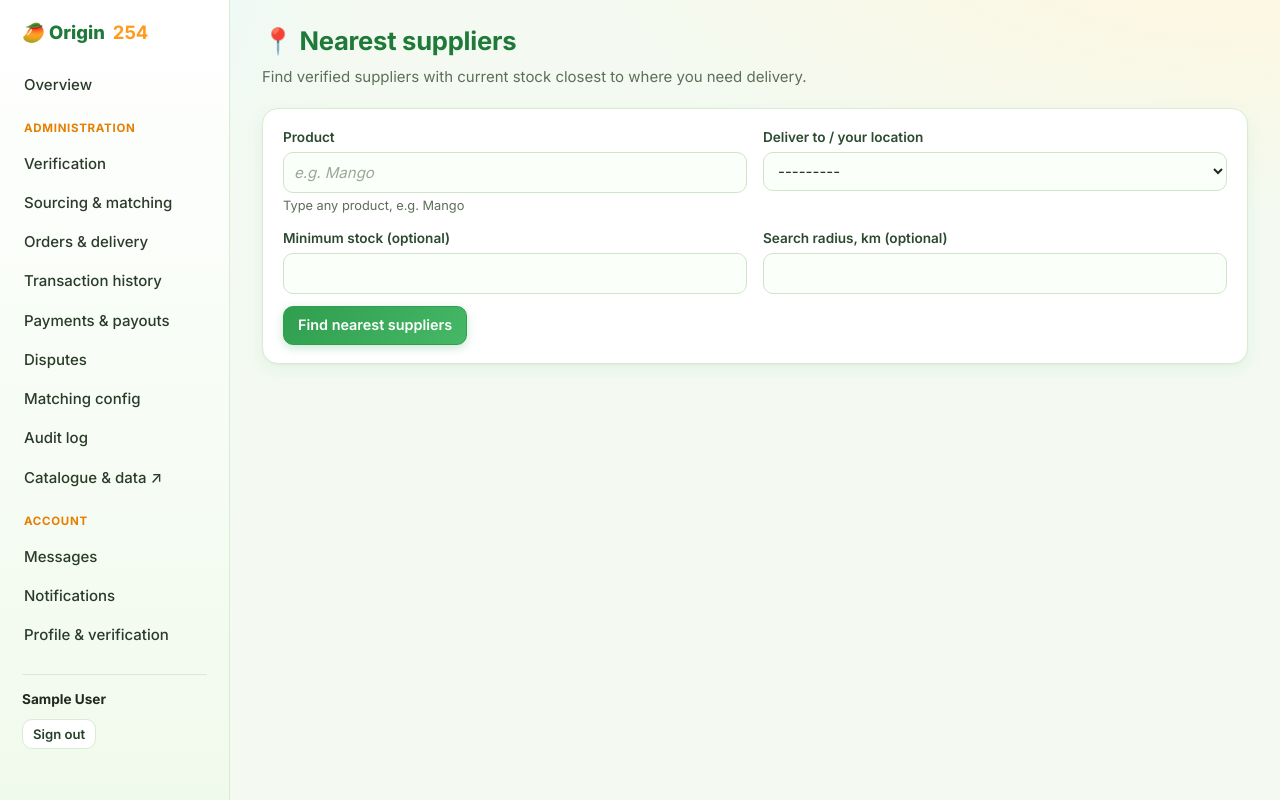
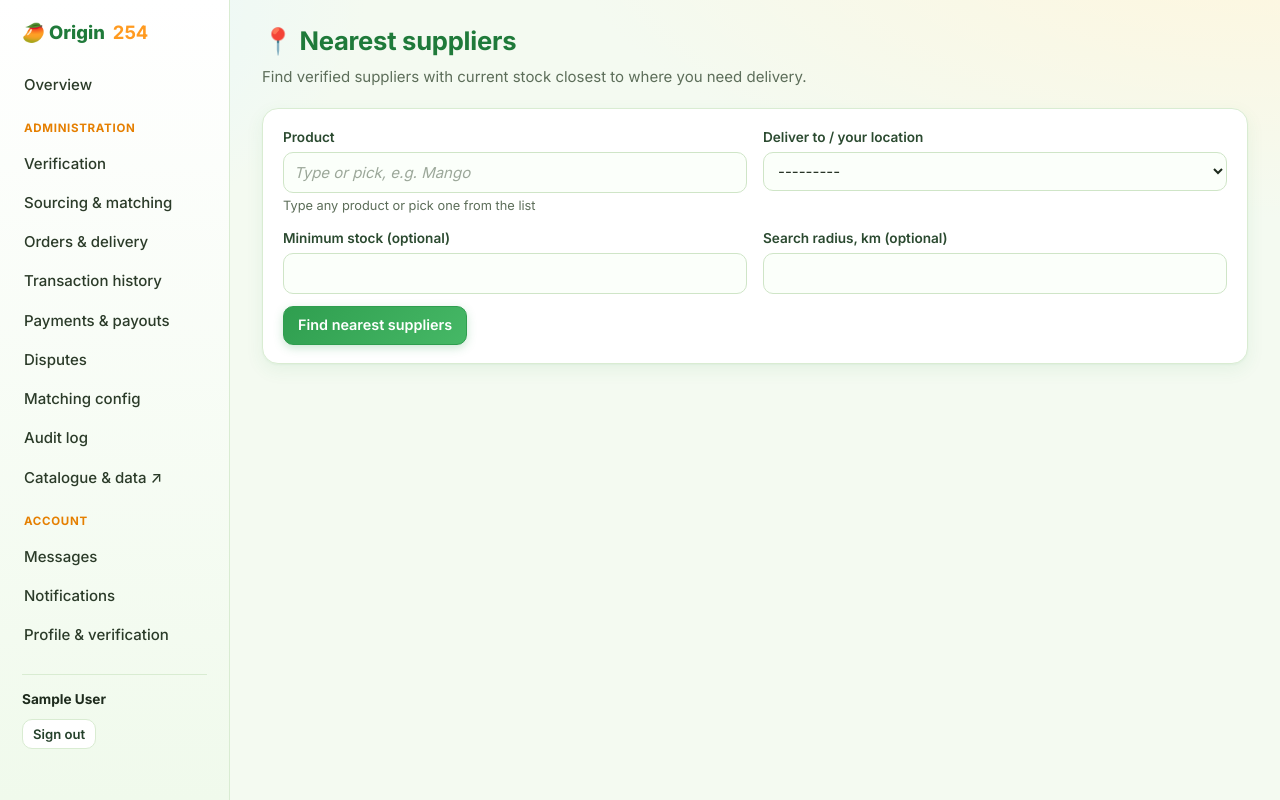
Before and after one commit to origin723/origin-254, a Django app: page /app/suppliers/nearest/ in a window 1280 px wide. Run offline with Django 5.2, Linux system fonts and the light colour scheme; the visitor is signed in with stand-in values (Sample User, id 1); data that the repository does not hold is empty; parts of the project's set-up code (start-up, migrations or seed data) failed here and were passed over.

Commit message:
Product fields: type any product or pick from the list
A shared <datalist> of active products (and varieties) backs the product
fields on nearest suppliers, new request, inventory, market search and the
dashboard search, so users can pick a known product or still type a new one.

Co-Authored-By: Claude Opus 5.5 <noreply@anthropic.com>

```diff
--- a/backend/apps/web/context.py
+++ b/backend/apps/web/context.py
@@ -3,3 +3,18 @@ def unread_counts(request):
     if not user or not user.is_authenticated:
         return {}
     return {"unread_notifications": user.notifications.filter(read_at__isnull=True).count()}
+
+
+def product_options(request):
+    """Names for the shared <datalist>s, so product fields accept typing or picking. Lazy: only
+    queried on pages that render the lists."""
+    from django.utils.functional import SimpleLazyObject
+
+    from apps.catalog.models import Product, ProductVariety
+
+    return {
+        "product_options": SimpleLazyObject(
+            lambda: list(Product.objects.filter(is_active=True).order_by("name").values_list("name", flat=True))),
+        "variety_options": SimpleLazyObject(
+            lambda: list(ProductVariety.objects.order_by("name").values_list("name", flat=True).distinct())),
+    }
--- a/backend/apps/web/forms.py
+++ b/backend/apps/web/forms.py
@@ -64,7 +64,7 @@ class RegisterForm(forms.Form):
 
 
 class NearestSuppliersForm(forms.Form):
-    product = forms.CharField(max_length=120, label="Product", help_text="Type any product, e.g. Mango")
+    product = forms.CharField(max_length=120, label="Product", help_text="Type any product or pick one from the list")
     location = forms.ModelChoiceField(queryset=Location.objects.all(), label="Deliver to / your location")
     min_quantity = forms.DecimalField(required=False, min_value=0, max_digits=12, decimal_places=2,
                                       label="Minimum stock (optional)")
@@ -72,7 +72,8 @@ class NearestSuppliersForm(forms.Form):
 
     def __init__(self, *args, **kwargs):
         super().__init__(*args, **kwargs)
-        self.fields["product"].widget.attrs.update({"autocomplete": "off", "placeholder": "e.g. Mango"})
+        self.fields["product"].widget.attrs.update({"autocomplete": "off", "placeholder": "Type or pick, e.g. Mango",
+                                                    "list": "product-options"})
         grouped_locations(self.fields["location"])
 
     def clean_product(self):
@@ -114,9 +115,9 @@ class SourcingRequestForm(forms.ModelForm):
     def __init__(self, *args, **kwargs):
         super().__init__(*args, **kwargs)
         today = timezone.localdate()
-        for name in ("product_name", "variety_name"):
-            self.fields[name].widget.attrs["autocomplete"] = "off"
-        self.fields["product_name"].widget.attrs["placeholder"] = "e.g. Mango"
+        for name, options in (("product_name", "product-options"), ("variety_name", "variety-options")):
+            self.fields[name].widget.attrs.update({"autocomplete": "off", "list": options})
+        self.fields["product_name"].widget.attrs["placeholder"] = "Type or pick, e.g. Mango"
         self.fields["variety_name"].widget.attrs["placeholder"] = "e.g. Apple"
         self.fields["delivery_deadline"].initial = today + timedelta(days=7)
         self.fields["delivery_deadline"].widget.attrs["min"] = today.isoformat()
@@ -214,8 +215,8 @@ class InventoryForm(forms.ModelForm):
     def __init__(self, *args, user=None, **kwargs):
         super().__init__(*args, **kwargs)
         self.user = user
-        for name in ("product_name", "variety_name"):
-            self.fields[name].widget.attrs["autocomplete"] = "off"
+        for name, options in (("product_name", "product-options"), ("variety_name", "variety-options")):
+            self.fields[name].widget.attrs.update({"autocomplete": "off", "list": options})
         grouped_locations(self.fields["location"])
         if self.instance.pk:
             self.fields["product_name"].initial = self.instance.product.name
--- a/backend/origin254/settings.py
+++ b/backend/origin254/settings.py
@@ -113,6 +113,7 @@ TEMPLATES = [
                 "django.contrib.auth.context_processors.auth",
                 "django.contrib.messages.context_processors.messages",
                 "apps.web.context.unread_counts",
+                "apps.web.context.product_options",
             ],
         },
     },
--- a/backend/templates/web/base.html
+++ b/backend/templates/web/base.html
@@ -74,6 +74,8 @@
   </main>
 </div>
 {% endwith %}
+{% if user.is_authenticated %}<datalist id="product-options">{% for n in product_options %}<option value="{{ n }}">{% endfor %}</datalist>
+<datalist id="variety-options">{% for n in variety_options %}<option value="{{ n }}">{% endfor %}</datalist>{% endif %}
 <script src="{% asset_url 'js/gallery.js' %}" defer></script>
 </body>
 </html>
--- a/backend/templates/web/dashboard.html
+++ b/backend/templates/web/dashboard.html
@@ -37,7 +37,7 @@
 <form method="get" action="{% url 'web:market' %}" class="card market-search">
   <h2>🔎 Is there a market for my product?</h2>
   <p class="muted">Type any product to see how many buyers want it right now, how much, where, and recent prices paid.</p>
-  <div class="row"><input type="search" name="product" placeholder="e.g. Mango, Avocado, Sorghum" required minlength="2" maxlength="120" autocomplete="off" style="flex:1;min-width:200px"><button class="primary" type="submit">Search market</button></div>
+  <div class="row"><input type="search" name="product" list="product-options" placeholder="Type or pick a product, e.g. Mango" required minlength="2" maxlength="120" autocomplete="off" style="flex:1;min-width:200px"><button class="primary" type="submit">Search market</button></div>
 </form>
 <div class="grid g4" style="margin-bottom:18px">
   <div class="stat"><div class="v">{{ stats.listings }}</div><div class="l">Active listings</div></div>
--- a/backend/templates/web/market.html
+++ b/backend/templates/web/market.html
@@ -6,7 +6,7 @@
 {% if detail %}
 <p><a href="{% url 'web:market' %}">← All products and buyers</a></p>
 <form method="get" class="card market-search">
-  <div class="row"><input type="search" name="product" value="{{ q }}" placeholder="e.g. Mango, Avocado, Sorghum" required minlength="2" maxlength="120" autocomplete="off" style="flex:1;min-width:200px"><button class="primary" type="submit">Check market</button></div>
+  <div class="row"><input type="search" name="product" value="{{ q }}" list="product-options" placeholder="Type or pick a product, e.g. Mango" required minlength="2" maxlength="120" autocomplete="off" style="flex:1;min-width:200px"><button class="primary" type="submit">Check market</button></div>
   {% if q and q|length < 2 %}<div class="err">Type at least 2 letters.</div>{% endif %}
 </form>
 
@@ -61,7 +61,7 @@
 <form method="get" class="card market-filters">
   <input type="hidden" name="tab" value="{{ tab }}">{% if f.category %}<input type="hidden" name="category" value="{{ f.category.pk }}">{% endif %}
   <div class="row">
-    <input type="search" name="q" value="{{ f.q }}" maxlength="80" autocomplete="off" style="flex:1;min-width:200px"
+    <input type="search" name="q" value="{{ f.q }}" maxlength="80" autocomplete="off"{% if tab == "products" %} list="product-options"{% endif %} style="flex:1;min-width:200px"
       placeholder="{% if tab == 'people' %}{% if farmer %}Processor, business type or product, e.g. juice, Nyota{% else %}Farmer, farm or product, e.g. avocado, Wanjiku{% endif %}{% else %}Product or variety, e.g. mango, Hass, rice{% endif %}">
     <select name="county" aria-label="County"><option value="">All counties</option>{% for c in counties %}<option value="{{ c }}"{% if c == f.county %} selected{% endif %}>{{ c }}</option>{% endfor %}</select>
     <button class="primary" type="submit">Search</button>
```
Also changed, not shown: backend/tests/test_market_search.py (+26 -0 lines).
